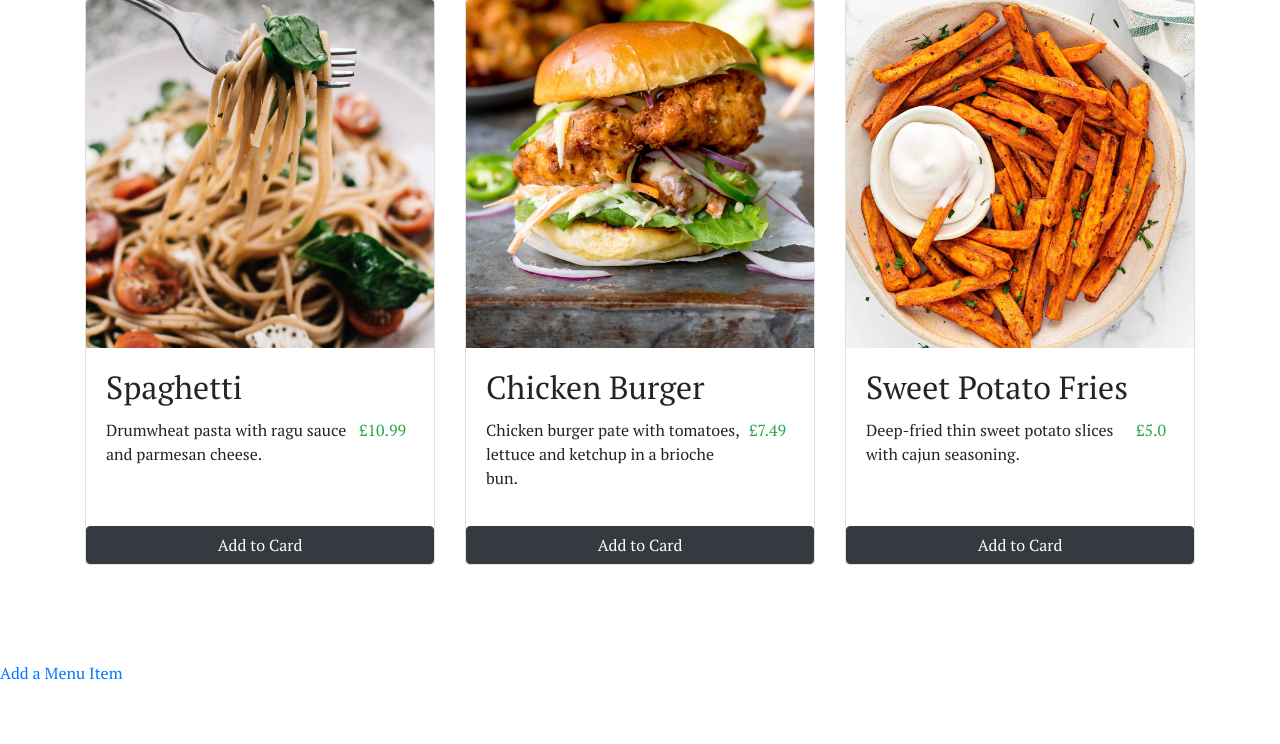
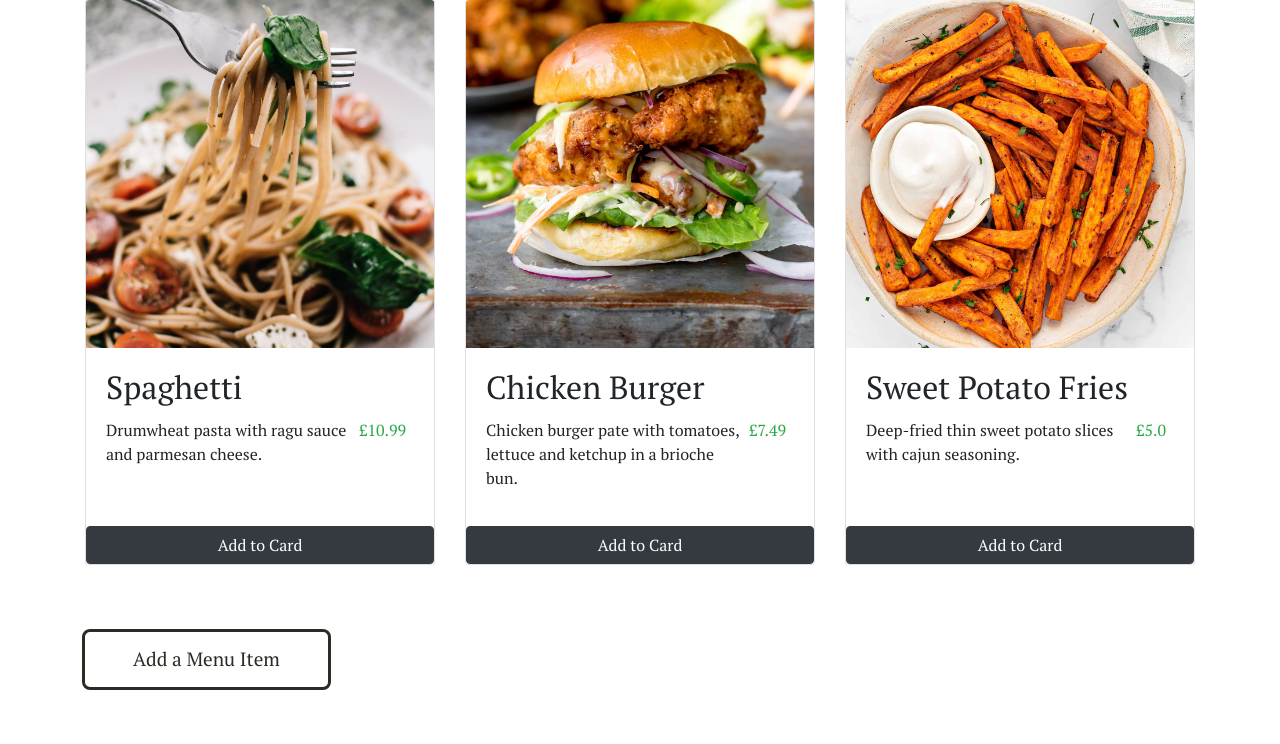
Before and after one commit to aubreyagub/WAD_Group5D, a Django app: page /restaurant/menu/main-menu/ in a window 1280 px wide. Shown: the part 387-1131 px from the top of the page. Before the commit the page ends 1067 px from the top, so only its background shows below. Run offline with Django 3.2, Linux system fonts and the light colour scheme; a user stored in the database is signed in; data comes from the database, SQL or seed files in the repository; both versions use the stored data as it was after the commit; some libraries are stand-ins or nearby versions.

Commit message:
Added menus and add menu item buttons to clean up look, and removed isolated hyperlinks

```diff
--- a/templates/restaurant/index.html
+++ b/templates/restaurant/index.html
@@ -19,7 +19,8 @@
             <h3>Food made with love</h3>
             <p>Whether you're looking for a romantic dinner for two or a casual night out with friends, we invite you to come in and enjoy the delicious flavors and warm ambiance of our restaurant.
             </p>
-            <a href="#" class="home-btn">go to menu</a>
+            <a href="menu/main-menu/" class="home-btn">Main Menu</a>
+            <a href="menu/drinks-menu/" class="home-btn">Drinks Menu</a>
 
             <div class="home-image">
                 <img src="{% static 'images/pasta.png' %}" /><br />
--- a/templates/restaurant/menu.html
+++ b/templates/restaurant/menu.html
@@ -34,15 +34,18 @@
             </div>
 
             {% endfor %}
+            <div>
+                {% if user.is_authenticated %}
+                    <a href="{% url 'restaurant:add_menu_item' menu.slug %}" class="home-btn">Add a Menu Item</a>
+                {% endif %}
+            </div>
         </div>
     </div>
 
     {% else %}
         <strong>No items currently in menu.</strong>
     {% endif %}
-    {% if user.is_authenticated %}
-        <a href="{% url 'restaurant:add_menu_item' menu.slug %}">Add a Menu Item</a> <br />
-    {% endif %}
+
     {% else %}
     <strong>The specified menu does not exist.</strong>
     {% endif %}
```
Also changed, not shown: db.sqlite3.
